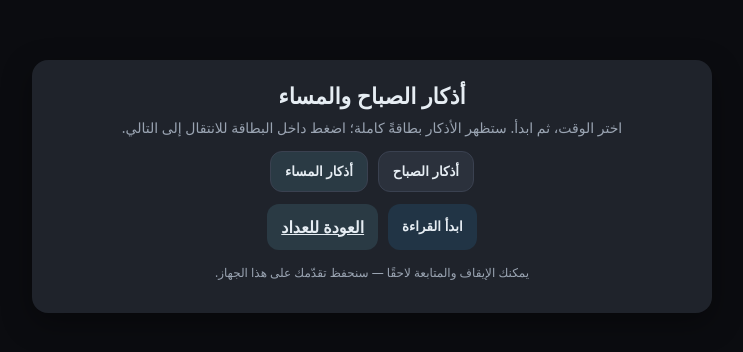
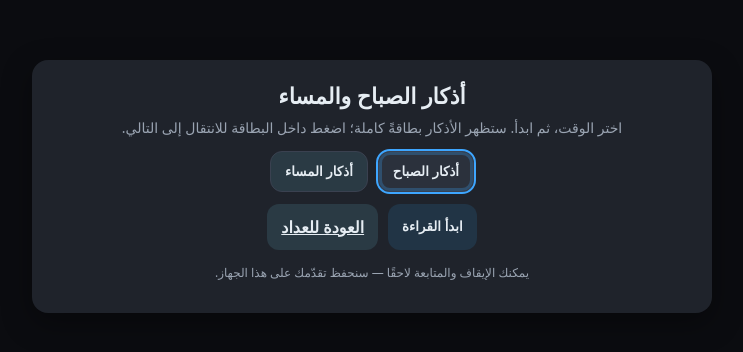
Before and after one commit to ahm1719/counter-app, a plain HTML site: page adhkar.html in a window 1280 px wide. Shown: the part 214-566 px from the top of the page, without its empty margins (268-1011 px from the left). Drawn offline with Linux system fonts and the light colour scheme.

Commit message:
Update adhkar.html

```diff
--- a/adhkar.html
+++ b/adhkar.html
@@ -21,6 +21,12 @@
     .btn:active{transform:translateY(1px)}
     .pill{border:1px solid #3a4150}
     .footer{margin-top:14px;text-align:center}
+
+    /* Selected mode highlight (ADDED) */
+    .btn.pill.selected{
+      outline:2px solid var(--ring);
+      box-shadow:0 0 0 3px rgba(62,166,255,.25) inset;
+    }
 
     .overlay{position:fixed;inset:0;background:rgba(0,0,0,.7);display:none;z-index:999}
     .card{position:fixed;inset:12px;display:none;z-index:1000;background:#101319;border:1px solid #2a313f;border-radius:16px;padding:18px 16px;overflow:auto}
@@ -55,8 +61,8 @@
     <p class="desc">اختر الوقت، ثم ابدأ. ستظهر الأذكار بطاقةً كاملة؛ اضغط داخل البطاقة للانتقال إلى التالي.</p>
 
     <div class="row" style="justify-content:center;margin-bottom:12px">
-      <button class="btn pill" id="modeMorning">أذكار الصباح</button>
-      <button class="btn pill" id="modeEvening">أذكار المساء</button>
+      <button class="btn pill" id="modeMorning" aria-pressed="true">أذكار الصباح</button>
+      <button class="btn pill" id="modeEvening" aria-pressed="false">أذكار المساء</button>
     </div>
 
     <div class="row" style="justify-content:center">
@@ -124,7 +130,6 @@
       { title:'اللهم ما أصبح بي من نعمة...', repeat:1, text:'اللهم ما أصبحَ بي من نعمةٍ أو بأحدٍ من خلقِك فمنك وحدك لا شريك لك، فلك الحمد ولك الشكر.', ref:'مرة واحدة' },
       { title:'بسم الله الذي لا يضر...', repeat:3, text:'بسمِ اللهِ الذي لا يضرُّ مع اسمِه شيءٌ في الأرضِ ولا في السماءِ وهو السميعُ العليم.', ref:'ثلاث مرات' },
       { title:'رضيت بالله ربًّا...', repeat:3, text:'رضيتُ بالله ربًّا، وبالإسلام دينًا، وبمحمدٍ ﷺ نبيًّا.', ref:'ثلاث مرات' },
-      /* 12/14 */
       { title:'سبحان الله وبحمده (100 مرة صباحًا)', repeat:100, text:'سبحان الله وبحمده.', ref:'مائة مرة' },
       { title:'ربنا آتنا في الدنيا حسنة...', repeat:1, text:'رَبَّنَا آتِنَا فِي الدُّنْيَا حَسَنَةً وَفِي الآخِرَةِ حَسَنَةً وَقِنَا عَذَابَ النَّارِ.', ref:'مرة واحدة' },
       { title:'سيد الاستغفار', repeat:1, text:'اللهم أنت ربي لا إله إلا أنت، خلقتني وأنا عبدك، وأنا على عهدك ووعدك ما استطعت، أعوذ بك من شر ما صنعت، أبوء لك بنعمتك عليَّ، وأبوء بذنبي، فاغفر لي؛ فإنه لا يغفر الذنوب إلا أنت.', ref:'مرة واحدة' },
@@ -174,14 +179,27 @@
     let i = 0;
     let rep = 1;
 
+    // ---- UPDATED setMode to visually highlight selection ----
     function setMode(newMode){
       stopAuto();
       mode = newMode;
       list = (mode === 'morning') ? MORNING_LIST : EVENING_LIST;
-      modeMorningBtn.classList.toggle('alt', mode !== 'morning');
-      modeEveningBtn.classList.toggle('alt', mode !== 'evening');
+
+      // inactive button gets .alt, active gets .selected (and removes .alt)
+      const morningActive = (mode === 'morning');
+      modeMorningBtn.classList.toggle('alt', !morningActive);
+      modeEveningBtn.classList.toggle('alt', morningActive);
+
+      modeMorningBtn.classList.toggle('selected', morningActive);
+      modeEveningBtn.classList.toggle('selected', !morningActive);
+
+      // accessibility
+      modeMorningBtn.setAttribute('aria-pressed', morningActive ? 'true' : 'false');
+      modeEveningBtn.setAttribute('aria-pressed', !morningActive ? 'true' : 'false');
+
       i = 0; rep = 1; saveProgress();
     }
+
     function saveProgress(){ try{ localStorage.setItem(LS_KEY, JSON.stringify({mode,i,rep})); }catch{} }
     function loadProgress(){
       try{
@@ -223,7 +241,6 @@
       }
     }
 
-    // السلوك الافتراضي: next يزيد التكرار أو ينتقل للبطاقة التالية عند اكتمال التكرار
     function next(){
       const item=list[i], total=item.repeat||1;
       if(rep<total){ rep++; }
@@ -241,7 +258,6 @@
       saveProgress(); renderCard();
     }
 
-    // المطلوب: عندما total=100 تعمل الأزرار لتغيير البطاقة مباشرة لا التكرار
     function nextButton(){
       const total=(list[i].repeat||1);
       if(total===100){
@@ -265,7 +281,6 @@
     function openCard(){ overlay.style.display='block'; card.style.display='block'; renderCard(); setTimeout(()=>card.focus(),0); }
     function closeCard(){ stopAuto(); overlay.style.display='none'; card.style.display='none'; }
 
-    // رسالة إكمال 100 (تُغلق بالنقر في أي مكان)
     function showDoneMessage(){
       const ov=document.createElement('div');
       ov.className='done-ov';
@@ -277,7 +292,6 @@
       document.body.appendChild(ov);
     }
 
-    // التسبيح التلقائي: 1 ثانية × 100 — عند الاكتمال تعرض رسالة ولا تنتقل تلقائياً
     function startAuto(){
       if(autoTimer) return;
       const total=(list[i].repeat||1);
@@ -289,7 +303,6 @@
           repeatInfo.textContent=`التكرار: ${rep} / ${total}`;
         }else{
           clearInterval(autoTimer); autoTimer=null;
-          // لا انتقال تلقائي — فقط رسالة
           showDoneMessage();
           autoNote.textContent='اكتمل (100/100)';
           autoBtn.textContent='بدء التسبيح التلقائي (1 ثانية × 100)';
@@ -317,24 +330,25 @@
     startBtn.addEventListener('click', openCard);
     closeBtn.addEventListener('click', closeCard);
 
-    // الأزرار تستخدم السلوك الخاص لبطاقة 100
     nextBtn.addEventListener('click', nextButton);
     prevBtn.addEventListener('click', prevButton);
 
-    // النقر داخل البطاقة (بعيدًا عن الأزرار) ما زال يذهب إلى "التالي" الافتراضي
     card.addEventListener('click', (e)=>{
       if (e.target.closest('.auto-wrap, .nav, header, button')) return;
       next();
     });
 
-    // لوحة المفاتيح
     card.addEventListener('keydown', (e)=>{
       if(e.key==='ArrowRight' || e.key==='Enter' || e.key===' '){ e.preventDefault(); nextButton(); }
       if(e.key==='ArrowLeft'){ e.preventDefault(); prevButton(); }
       if(e.key==='Escape'){ e.preventDefault(); closeCard(); }
     });
 
-    (function(){ setMode('morning'); loadProgress(); })();
+    (function(){
+      // default: morning selected
+      setMode('morning');
+      loadProgress(); // will re-apply selection if evening was last used
+    })();
   </script>
 </body>
 </html>
```
